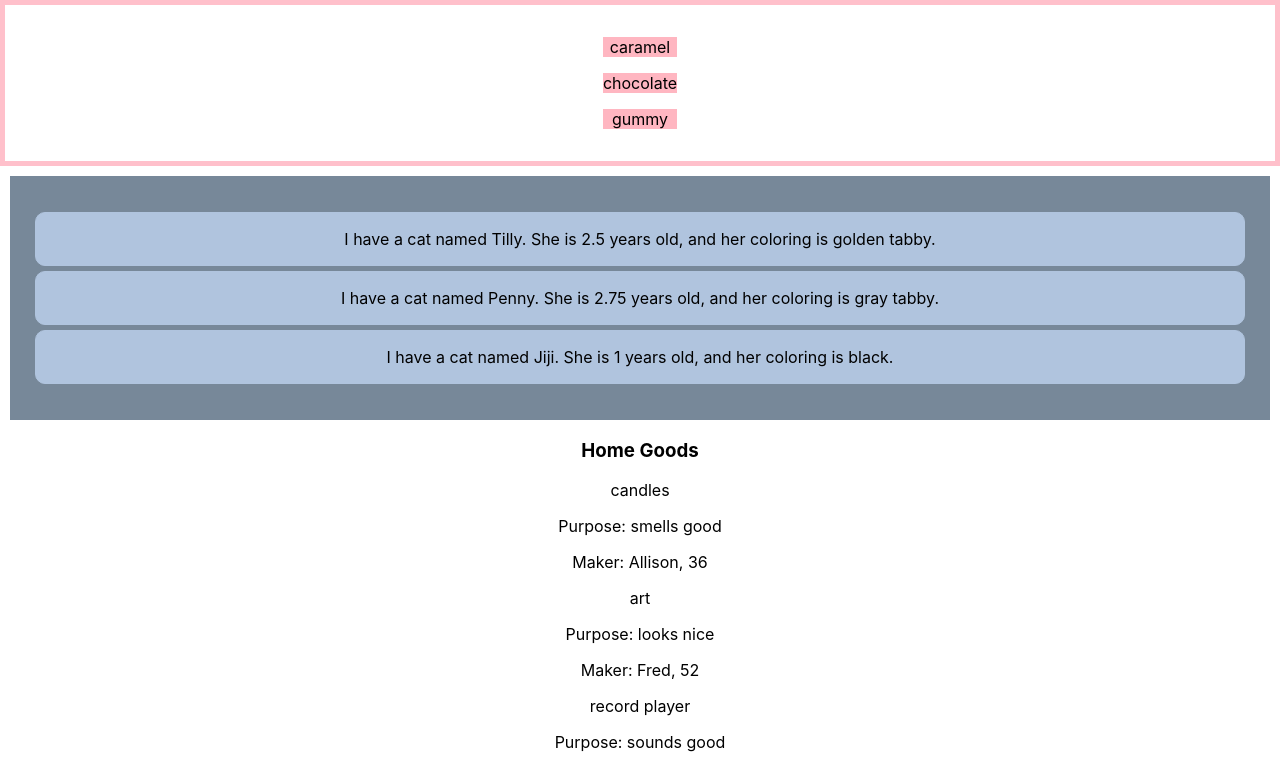
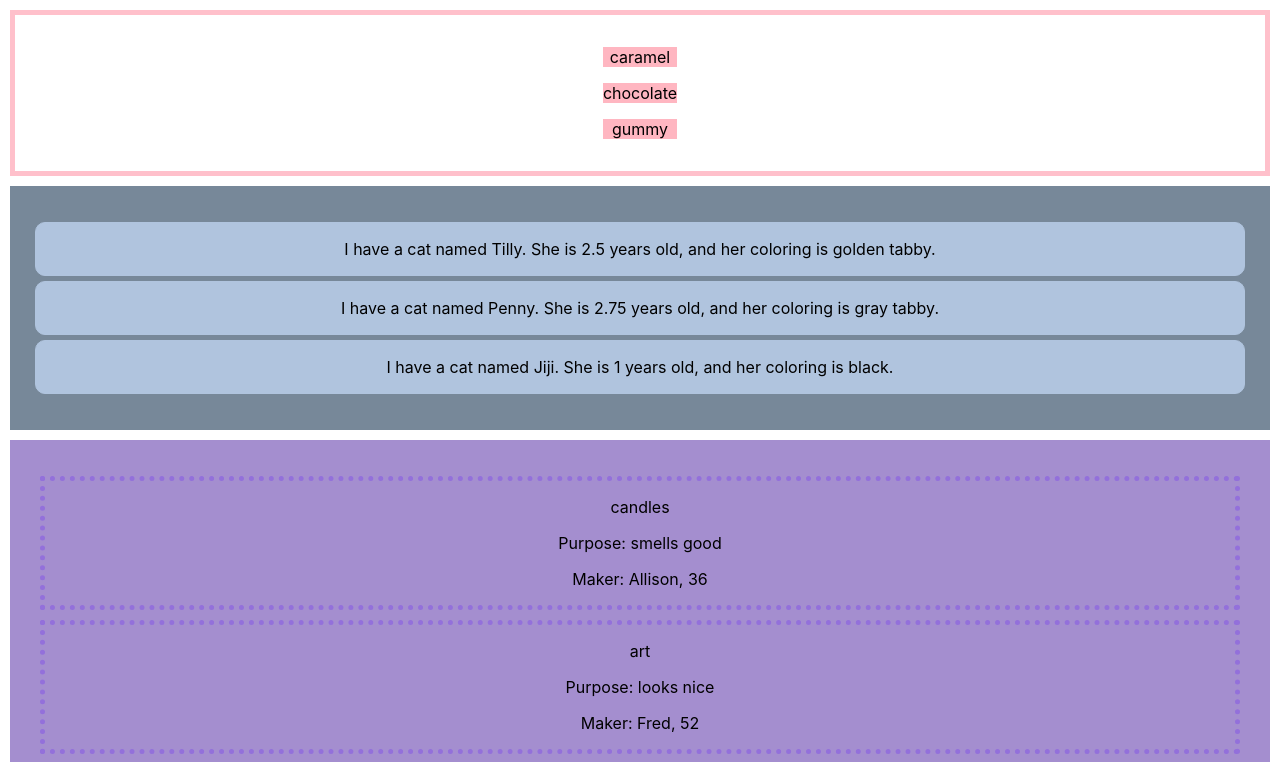
Before and after one commit to ClareMcDonald/react-display-a-list-practice, a React (Create React App) app: page / in a window 1280 px wide. Shown: the top 762 px of the page. Built offline with nearby package versions, Linux system fonts and the light colour scheme.

Commit message:
added styling to homegoods array

```diff
--- a/src/App.js
+++ b/src/App.js
@@ -21,11 +21,9 @@ function App() {
         <CatsList cats={myCats}/>
       </div>
       <div>
-        <h3>Home Goods</h3>
         <HomegoodsList homegoods={homegoods} />
       </div>
       <div>
-        <h3>Posts</h3>
         <PostsList posts={posts}/>
       </div>
     </div>
--- a/src/CandiesList.css
+++ b/src/CandiesList.css
@@ -3,6 +3,7 @@
     display: flex;
     flex-direction: column;
     align-items: center;
+    margin: 10px;
 
 }
 .candy-item {
--- /dev/null
+++ b/src/HomegoodsList.css
@@ -0,0 +1,10 @@
+.homegoods-list {
+    background-color: rgb(164, 142, 207);
+    padding: 20px;
+    margin: 10px;
+}
+
+.homegood-item {
+    border: 5px dotted mediumpurple;
+    margin: 10px;
+}
--- a/src/HomegoodsList.js
+++ b/src/HomegoodsList.js
@@ -1,8 +1,9 @@
 import React from 'react';
 import HomegoodItem from './HomegoodItem';
+import './HomegoodsList.css';
 
 export default function HomegoodsList(props) {
-  return <div clasName="homegoods-list">
+  return <div className="homegoods-list">
     <p>{props.homegoods.map((homegood, i) => <HomegoodItem key={homegood, i} typeProp={homegood.type} purposeProp={homegood.purpose} makerProp={homegood.maker}/>)}</p>
   </div>;
 }
```
